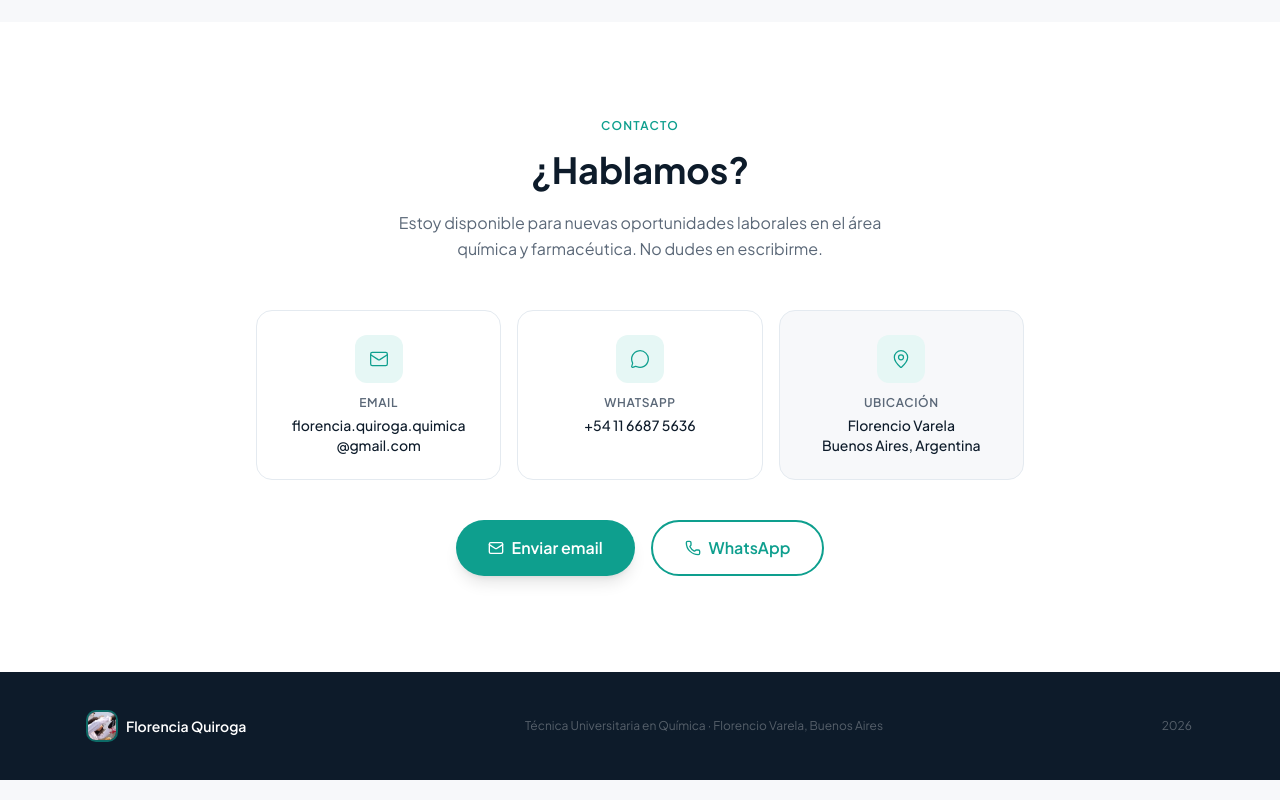
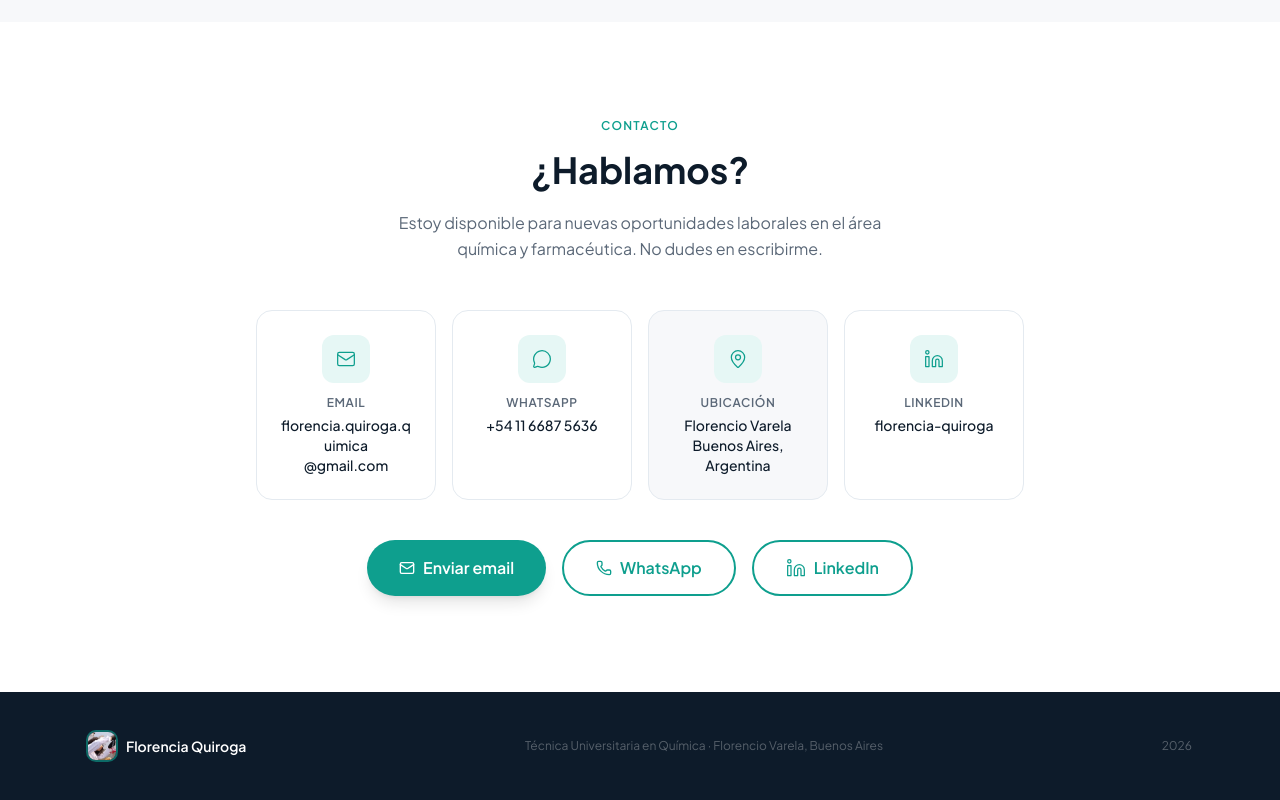
Before and after one commit to leandro-cotti/florencia-quiroga, a Next.js app: page / in a window 1280 px wide. Shown: the part 4606-5406 px from the top of the page. Built offline with nearby package versions, Linux system fonts and the light colour scheme.

Commit message:
linkedin

```diff
--- a/components/Contact.tsx
+++ b/components/Contact.tsx
@@ -1,4 +1,21 @@
 import { Mail, Phone, MapPin, MessageCircle } from "lucide-react";
+
+const LinkedInIcon = () => (
+  <svg
+    width="20"
+    height="20"
+    viewBox="0 0 24 24"
+    fill="none"
+    stroke="currentColor"
+    strokeWidth="1.5"
+    strokeLinecap="round"
+    strokeLinejoin="round"
+  >
+    <path d="M16 8a6 6 0 0 1 6 6v7h-4v-7a2 2 0 0 0-2-2 2 2 0 0 0-2 2v7h-4v-7a6 6 0 0 1 6-6z" />
+    <rect width="4" height="12" x="2" y="9" />
+    <circle cx="4" cy="4" r="2" />
+  </svg>
+);
 
 export default function Contact() {
   const whatsappMessage = encodeURIComponent(
@@ -21,7 +38,7 @@ export default function Contact() {
           </p>
 
           {/* Contact cards */}
-          <div className="grid sm:grid-cols-3 gap-4 mb-10">
+          <div className="grid grid-cols-2 sm:grid-cols-4 gap-4 mb-10">
             <a
               href="mailto:florencia.quiroga.quimica@gmail.com"
               className="group flex flex-col items-center gap-3 p-6 rounded-2xl border border-[var(--color-border)] hover:border-[var(--color-teal)] hover:bg-[var(--color-teal-light)] transition-all duration-200"
@@ -87,6 +104,25 @@ export default function Contact() {
                 </p>
               </div>
             </div>
+
+            <a
+              href="https://www.linkedin.com/in/florencia-quiroga-176b1221a/"
+              target="_blank"
+              rel="noopener noreferrer"
+              className="group flex flex-col items-center gap-3 p-6 rounded-2xl border border-[var(--color-border)] hover:border-[var(--color-teal)] hover:bg-[var(--color-teal-light)] transition-all duration-200"
+            >
+              <div className="w-12 h-12 rounded-xl bg-[var(--color-teal-light)] group-hover:bg-white flex items-center justify-center transition-colors text-[var(--color-teal)]">
+                <LinkedInIcon />
+              </div>
+              <div>
+                <p className="text-xs font-semibold text-[var(--color-ink-muted)] mb-1 uppercase tracking-wider">
+                  LinkedIn
+                </p>
+                <p className="text-sm font-medium text-[var(--color-ink)]">
+                  florencia-quiroga
+                </p>
+              </div>
+            </a>
           </div>
 
           {/* CTA buttons */}
@@ -107,6 +143,15 @@ export default function Contact() {
               <Phone size={16} />
               WhatsApp
             </a>
+            <a
+              href="https://www.linkedin.com/in/florencia-quiroga-176b1221a/"
+              target="_blank"
+              rel="noopener noreferrer"
+              className="inline-flex items-center gap-2 px-8 py-3.5 rounded-full border-2 border-[var(--color-teal)] text-[var(--color-teal)] font-semibold hover:bg-[var(--color-teal)] hover:text-white transition-all duration-200 hover:-translate-y-0.5 [&_svg]:text-current"
+            >
+              <LinkedInIcon />
+              LinkedIn
+            </a>
           </div>
         </div>
       </div>
```
